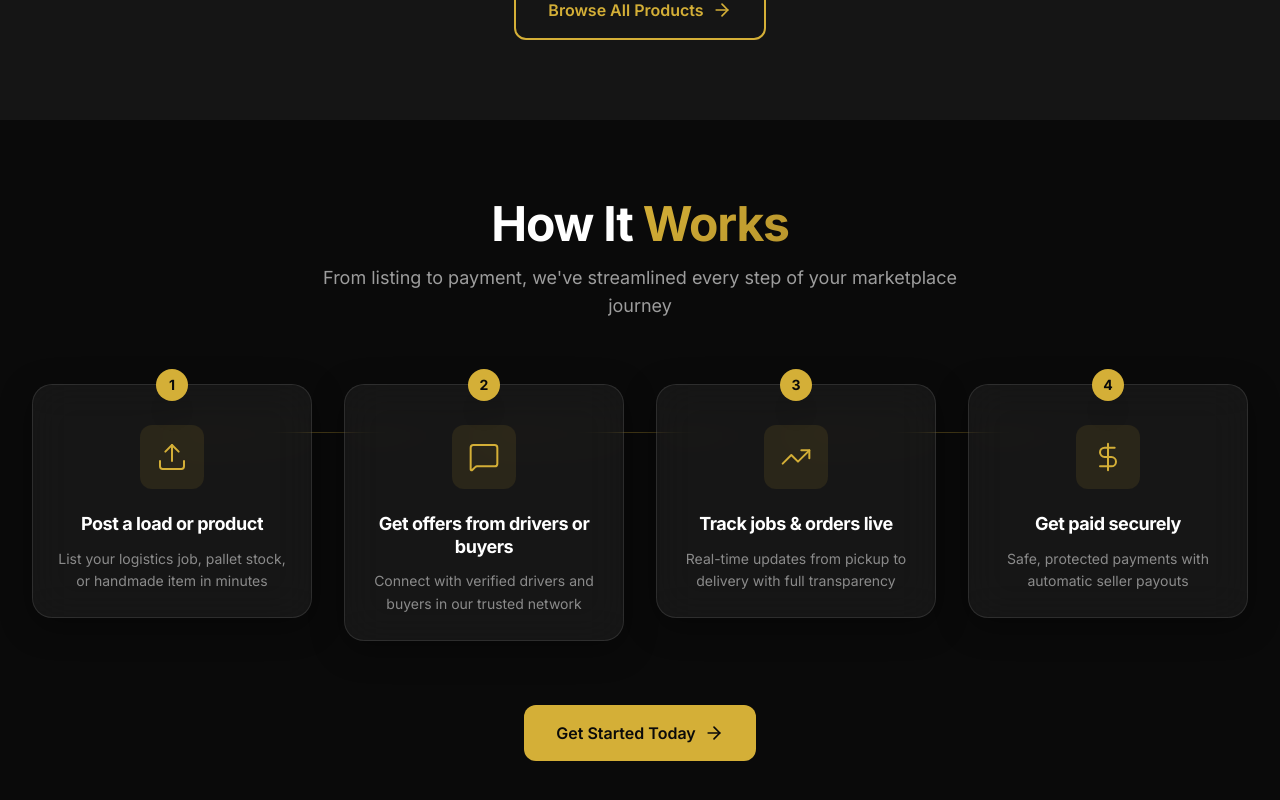
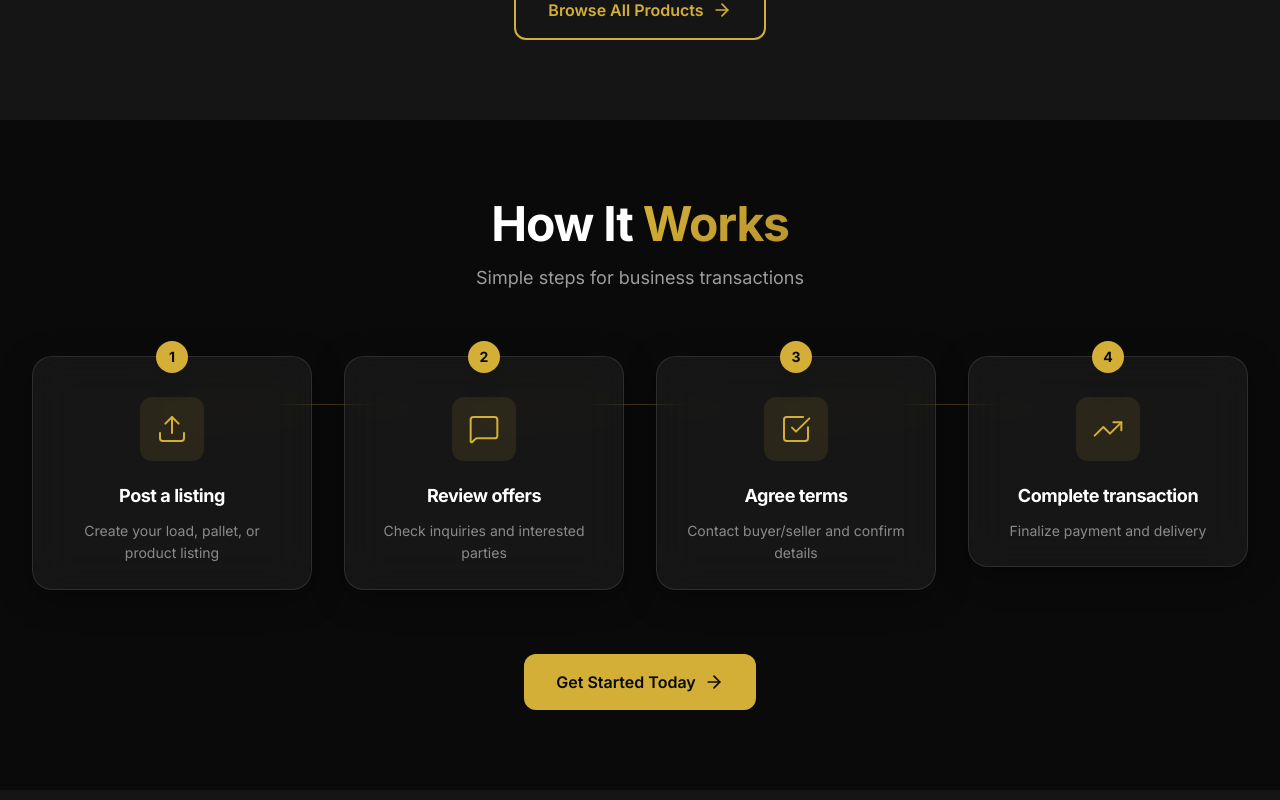
Before and after one commit to LoadifyMarketLTD/loadifymarket.co.uk, a React (Vite) app: page / in a window 1280 px wide. Shown: the part 1683-2483 px from the top of the page. Built offline with nearby package versions, Linux system fonts and the light colour scheme; no server answers; the database is empty.

Commit message:
Update CinematicStoryStrip to remove unimplemented features
Co-authored-by: LoadifyMarketLTD <221218390+LoadifyMarketLTD@users.noreply.github.com>

```diff
--- a/src/components/cinematic/CinematicStoryStrip.tsx
+++ b/src/components/cinematic/CinematicStoryStrip.tsx
@@ -1,31 +1,31 @@
 import { Link } from 'react-router-dom';
-import { Upload, MessageSquare, TrendingUp, DollarSign, ArrowRight } from 'lucide-react';
+import { Upload, MessageSquare, CheckSquare, TrendingUp, ArrowRight } from 'lucide-react';
 
 export default function CinematicStoryStrip() {
   const steps = [
     {
       id: 1,
       icon: Upload,
-      title: 'Post a load or product',
-      description: 'List your logistics job, pallet stock, or handmade item in minutes',
+      title: 'Post a listing',
+      description: 'Create your load, pallet, or product listing',
     },
     {
       id: 2,
       icon: MessageSquare,
-      title: 'Get offers from drivers or buyers',
-      description: 'Connect with verified drivers and buyers in our trusted network',
+      title: 'Review offers',
+      description: 'Check inquiries and interested parties',
     },
     {
       id: 3,
-      icon: TrendingUp,
-      title: 'Track jobs & orders live',
-      description: 'Real-time updates from pickup to delivery with full transparency',
+      icon: CheckSquare,
+      title: 'Agree terms',
+      description: 'Contact buyer/seller and confirm details',
     },
     {
       id: 4,
-      icon: DollarSign,
-      title: 'Get paid securely',
-      description: 'Safe, protected payments with automatic seller payouts',
+      icon: TrendingUp,
+      title: 'Complete transaction',
+      description: 'Finalize payment and delivery',
     },
   ];
 
@@ -38,7 +38,7 @@ export default function CinematicStoryStrip() {
             How It <span className="text-gradient-gold">Works</span>
           </h2>
           <p className="text-white/60 text-lg max-w-2xl mx-auto">
-            From listing to payment, we've streamlined every step of your marketplace journey
+            Simple steps for business transactions
           </p>
         </div>
 
```
